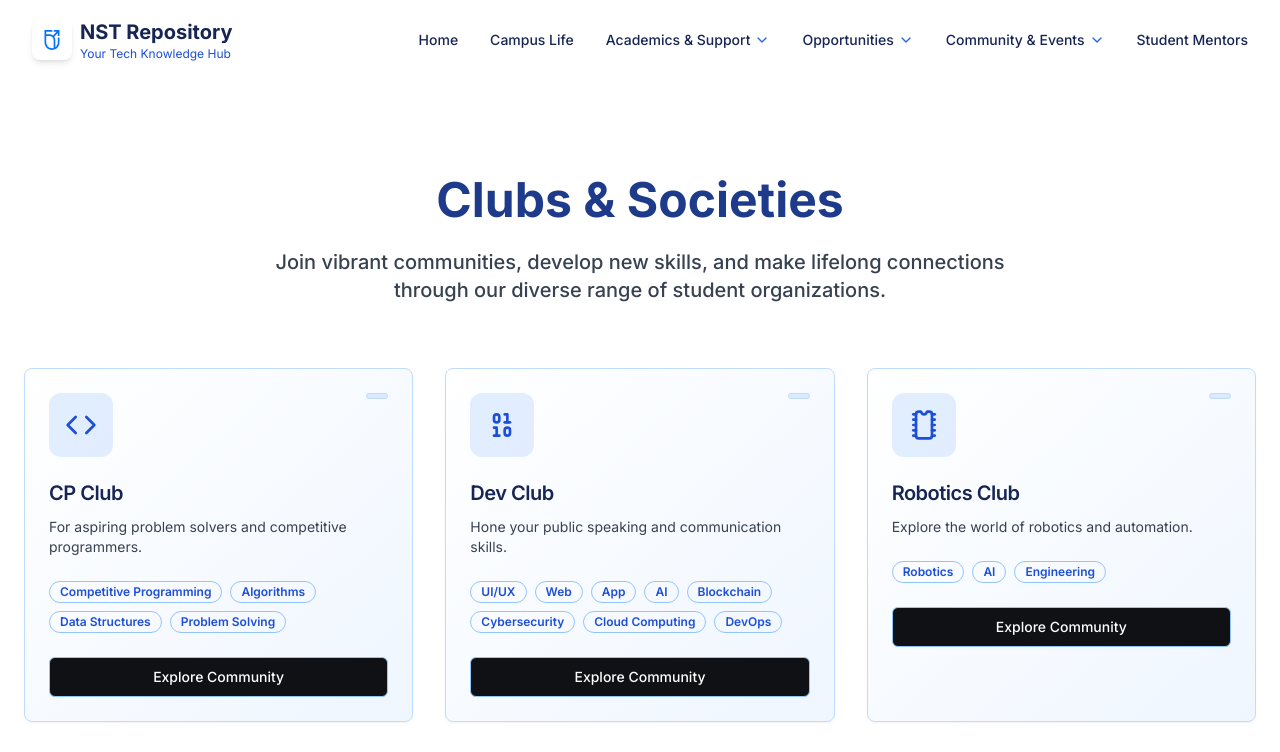
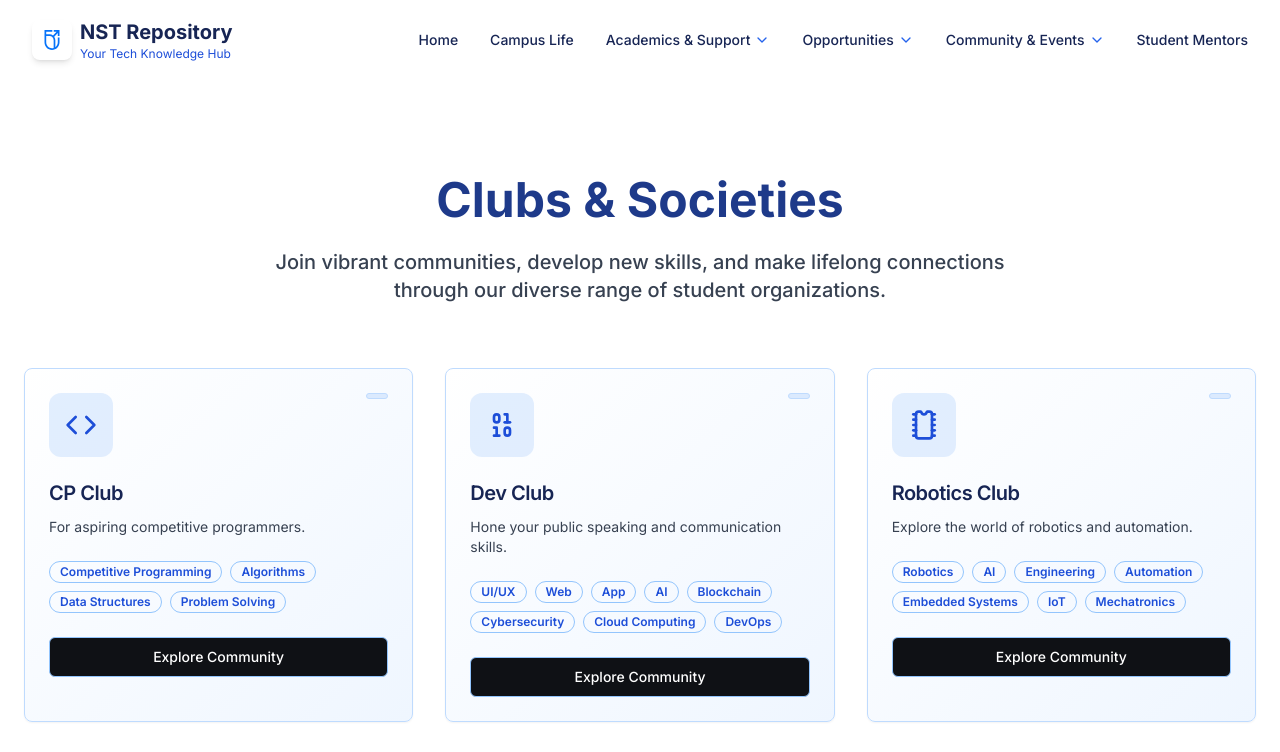
Before and after one commit to MerakiWorks-1/Project-01-NST, a React (Vite) app: page /clubs in a window 1280 px wide. Shown: the top 752 px of the page. Built offline with nearby package versions, Linux system fonts and the light colour scheme.

Commit message:
fixed clubs page

```diff
--- a/src/components/ClubsSection.tsx
+++ b/src/components/ClubsSection.tsx
@@ -13,7 +13,7 @@ const ClubsSection = () => {
   const clubs = [
     {
       name: "CP Club",
-      description: "For aspiring problem solvers and competitive programmers.",
+      description: "For aspiring competitive programmers.",
       icon: Code,
       tags: [
         "Competitive Programming",
@@ -43,7 +43,7 @@ const ClubsSection = () => {
       name: "Robotics Club",
       description: "Explore the world of robotics and automation.",
       icon: Microchip,
-      tags: ["Robotics", "AI", "Engineering"],
+      tags: ["Robotics", "AI", "Engineering", "Automation", "Embedded Systems", "IoT", "Mechatronics"],
       link: "/robotics",
     },
     {
```
